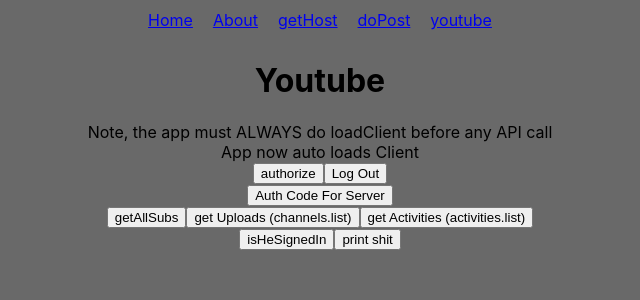
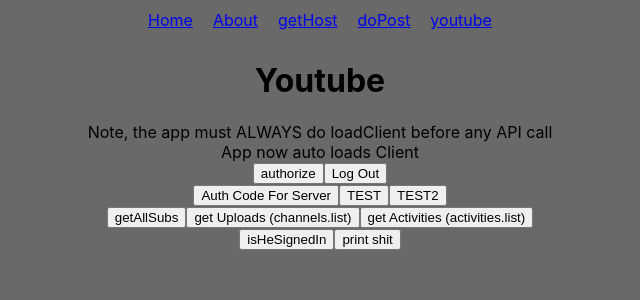
Before and after one commit to Brodski/vfo-frontend, a React (Create React App) app: page /youtube in a window 1280 px wide. Shown: the top 300 px of the page, without its empty margins (320-960 px from the left). Built offline with nearby package versions, Linux system fonts and the light colour scheme; no server answers.

Commit message:
server auth in prog

```diff
--- a/src/Pages/Common.js
+++ b/src/Pages/Common.js
@@ -1,6 +1,7 @@
 
 
 import { SECRET_KEYS } from '../api-key';
+import axios from 'axios';
 
 var GoogleAuth;
 var isSigned;
@@ -12,7 +13,6 @@
       apyKey: SECRET_KEYS.apiKey,
       //scope: "https://www.googleapis.com/auth/youtube.force-ssl",
       scope: "https://www.googleapis.com/auth/youtube.readonly",
-      //scope: "https://www.googleapis.com/auth/youtubepartner-channel-audit",
     });
     //Without OAuth
     //window.gapi.load("client", function () { console.log("Not Load Script OAuth???"); });
@@ -85,16 +85,49 @@
 }
 
 
+export function testAuthcode2() {
+  var xmlhttp = new XMLHttpRequest();   // new HttpRequest instance
+  var theUrl = "http://localhost:8080/user/authorize";
+  xmlhttp.onreadystatechange = function () {
+    if (xmlhttp.readyState === 4) {
+      console.log(xmlhttp.response);
+      console.log(xmlhttp.responseText);
+    }
+  }
+  xmlhttp.open("POST", theUrl);
+  xmlhttp.setRequestHeader("Content-Type", "application/json;charset=UTF-8");
+  xmlhttp.send(JSON.stringify({ "email": "hello@user.com", "response": { "name": "Tester" } }));
 
-export function getAuthCodeForServerSideShit(user) {
+
+}
+
+export function testAuthcode() {
+  var user = GoogleAuth.currentUser.get()
+  var someId = user.getId();
+  if (someId) {
+    //axios.post('http://localhost:8080/userDebug', { authcode: someId }).then(res => { (console.log(res)) })
+    axios.post('http://localhost:8080/user/authorize', { authcode: someId }).then(res => { (console.log(res)) })
+    console.log("SOME ID")
+    console.log(someId)
+  }
+}
+
+//https://developers.google.com/identity/sign-in/web/server-side-flow
+export function getAuthCodeForServerSideShit() {
   var user = GoogleAuth.currentUser.get()
   user.grantOfflineAccess({
     scope: "https://www.googleapis.com/auth/youtube.readonly"
   }).then(function (resp) {
     var authcode = resp.code;
-    console.log("RESPONSE AND CODE FROM AUTHCODE")
-    console.log(resp)
-    console.log("------------")
-    console.log(resp.code)
+    if (resp.code) {
+      axios.post('http://localhost:8080/userDebug', { authcode: resp.code } ) .then(res => { (console.log(res)) })
+      axios.post('http://localhost:8080/user/authorize', { authcode: resp.code } ) .then(res => { (console.log(res)) })
+      var authcode22 = resp.poopy;
+      console.log("RESPONSE AND CODE FROM AUTHCODE")
+      console.log(resp)
+      console.log("------------")
+      console.log(resp.code)
+    }
+
   })
 }
--- a/src/Pages/PostDo.js
+++ b/src/Pages/PostDo.js
@@ -14,7 +14,7 @@
     //axios.post('https://jsonplaceholder.typicode.com/posts', { 'username': newUser, 'id': newId }).then(res => { logShit(res) })
 
     axios.post('http://localhost:8080/userDebug', { "username": newUser }).then(res => { logShit(res) })
-      .then(axios.post('http://localhost:8080/createUser', { "username": newUser }).then(res => { logShit(res) }))
+    axios.post('http://localhost:8080/createUser', { "username": newUser }).then(res => { logShit(res) })
   }
 
 
--- a/src/Pages/Youtube.js
+++ b/src/Pages/Youtube.js
@@ -102,6 +102,8 @@
       <div></div>
 
       <button onClick={Common.getAuthCodeForServerSideShit} >Auth Code For Server</button>
+      <button onClick={Common.testAuthcode} > TEST </button>
+      <button onClick={Common.testAuthcode2} > TEST2 </button>
       <div></div>
 
       <button onClick={getAllSubs}> getAllSubs  </button>
```
